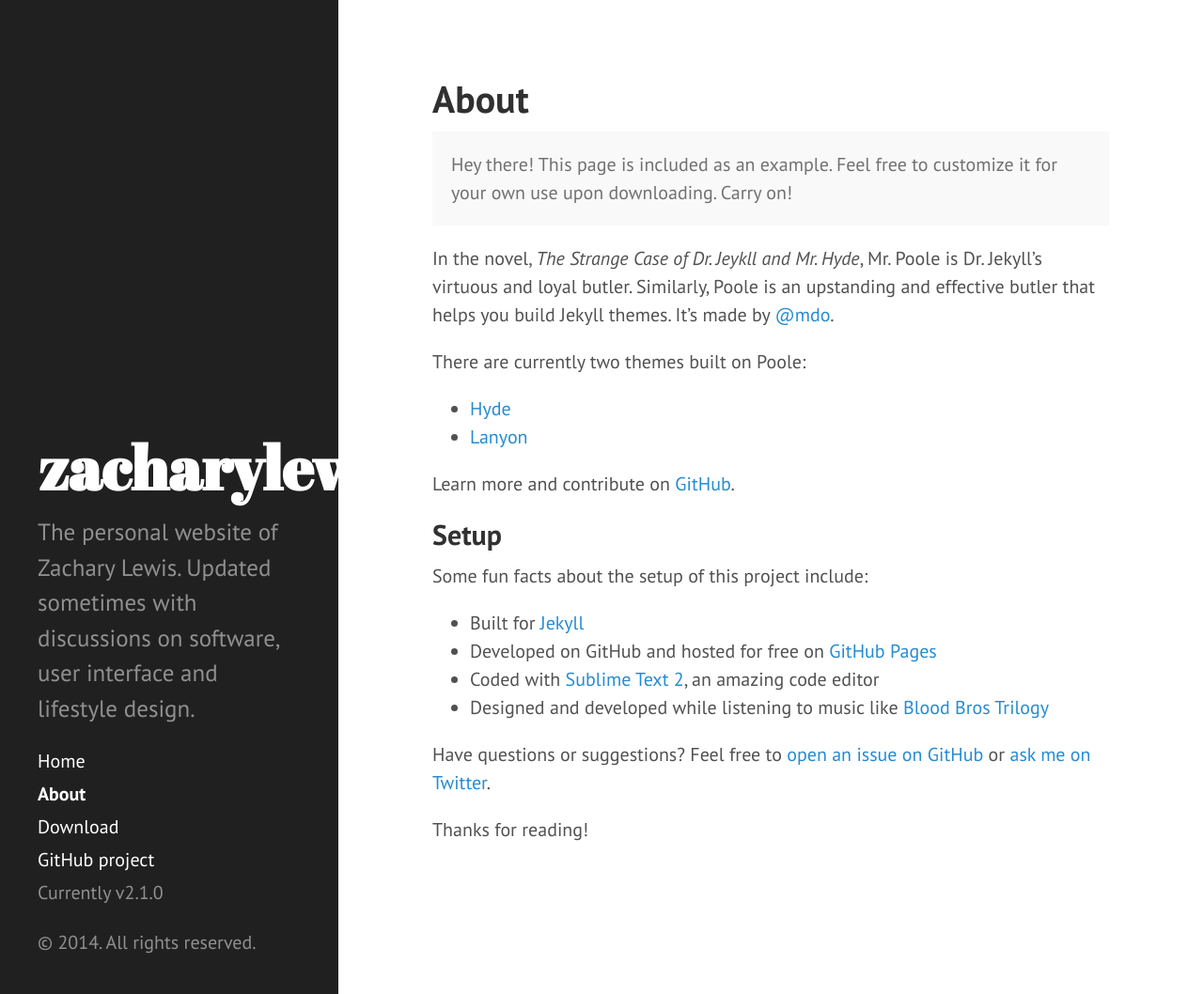
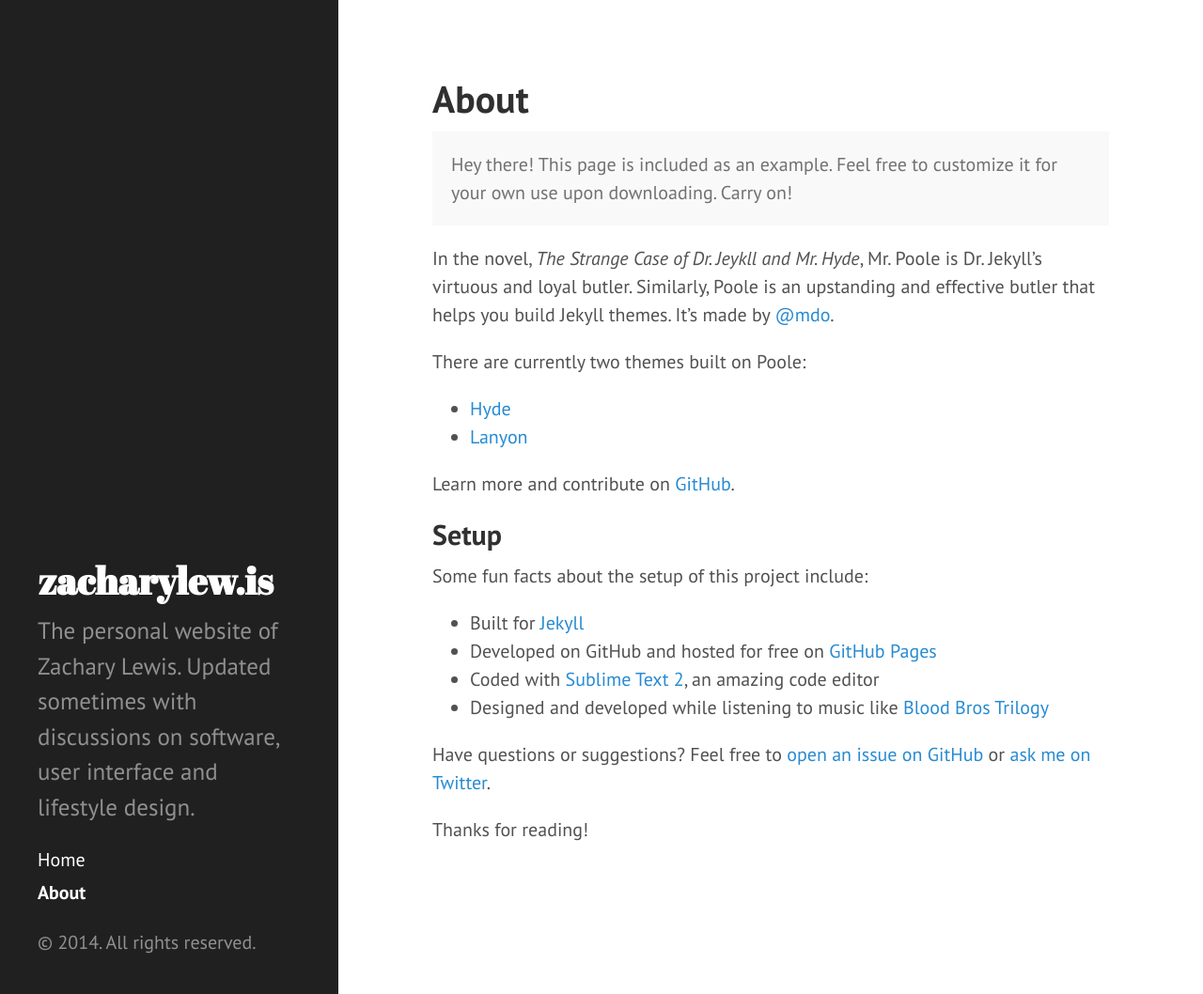
Before and after one commit to zachwlewis/zachwlewis.github.io, a Jekyll site: the page built from about/about.md, in a window 1280 px wide and 1058 px high. Shown: the whole window at 94% size. Built offline with Jekyll 4.4.1, drawn with Linux system fonts in a browser that asks for light colours; Markdown is read by kramdown in place of the engine named in the settings.

Commit message:
Removed unneeded sidebar stuff.

```diff
--- a/_config.yml
+++ b/_config.yml
@@ -25,7 +25,7 @@ author:
 
 # Pagination
 paginate:         5
-pagination_dir:   "blog/page/:num/"  # Directory base for pagination URLs eg. /blog/page/2/
+pagination_dir:   "/blog/page/:num/"  # Directory base for pagination URLs eg. /blog/page/2/
 
 # Post Excerpts
 excerpt_link:     'More &rarr;'  # "Continue reading" link text at the bottom of excerpted articles
--- a/_includes/head.html
+++ b/_includes/head.html
@@ -18,6 +18,7 @@
   <link rel="stylesheet" href="{{ site.baseurl }}public/css/poole.css">
   <link rel="stylesheet" href="{{ site.baseurl }}public/css/syntax.css">
   <link rel="stylesheet" href="{{ site.baseurl }}public/css/hyde.css">
+  <link rel="stylesheet" href="{{ site.baseurl }}public/css/zachary.css">
   <link rel="stylesheet" href="http://fonts.googleapis.com/css?family=PT+Sans:400,400italic,700|Abril+Fatface">
 
   <!-- Icons -->
--- a/_includes/sidebar.html
+++ b/_includes/sidebar.html
@@ -25,10 +25,6 @@
           {% endif %}
         {% endif %}
       {% endfor %}
-
-      <a class="sidebar-nav-item" href="{{ site.github.repo }}/archive/v{{ site.version }}.zip">Download</a>
-      <a class="sidebar-nav-item" href="{{ site.github.repo }}">GitHub project</a>
-      <span class="sidebar-nav-item">Currently v{{ site.version }}</span>
     </nav>
 
     <p>&copy; {{ site.time | date: '%Y' }}. All rights reserved.</p>
--- /dev/null
+++ b/public/css/zachary.css
@@ -0,0 +1,15 @@
+/*                        __
+ *                       /\ \
+ *  ____      __      ___\ \ \___      __     _ __   __  __
+ * /\_ ,`\  /'__`\   /'___\ \  _ `\  /'__`\  /\`'__\/\ \/\ \
+ * \/_/  /_/\ \_\.\_/\ \__/\ \ \ \ \/\ \_\.\_\ \ \/ \ \ \_\ \
+ *   /\____\ \__/.\_\ \____\\ \_\ \_\ \__/.\_\\ \_\  \/`____ \
+ *   \/____/\/__/\/_/\/____/ \/_/\/_/\/__/\/_/ \/_/   `/___/> \
+ *                                                       /\___/
+ *                                                       \/__/
+ * Customizations of Hyde for http://zacharylew.is.
+ */
+
+ .sidebar-about h1 {
+ 	font-size: 2.0rem;
+ }
```
Also changed, not shown: about/about.md (renamed from about.md).
